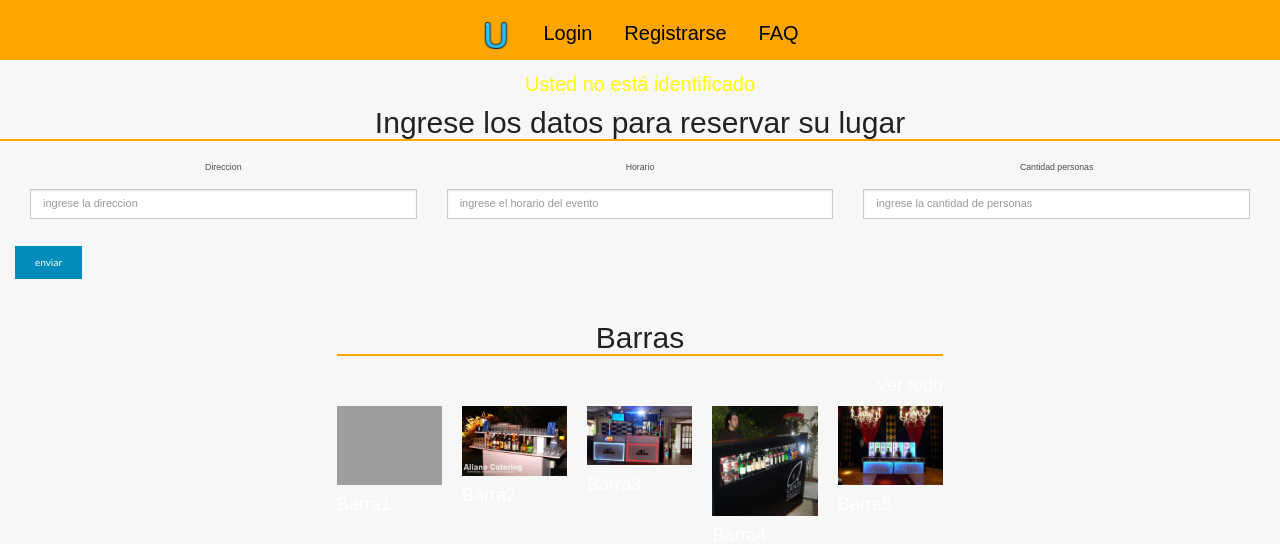
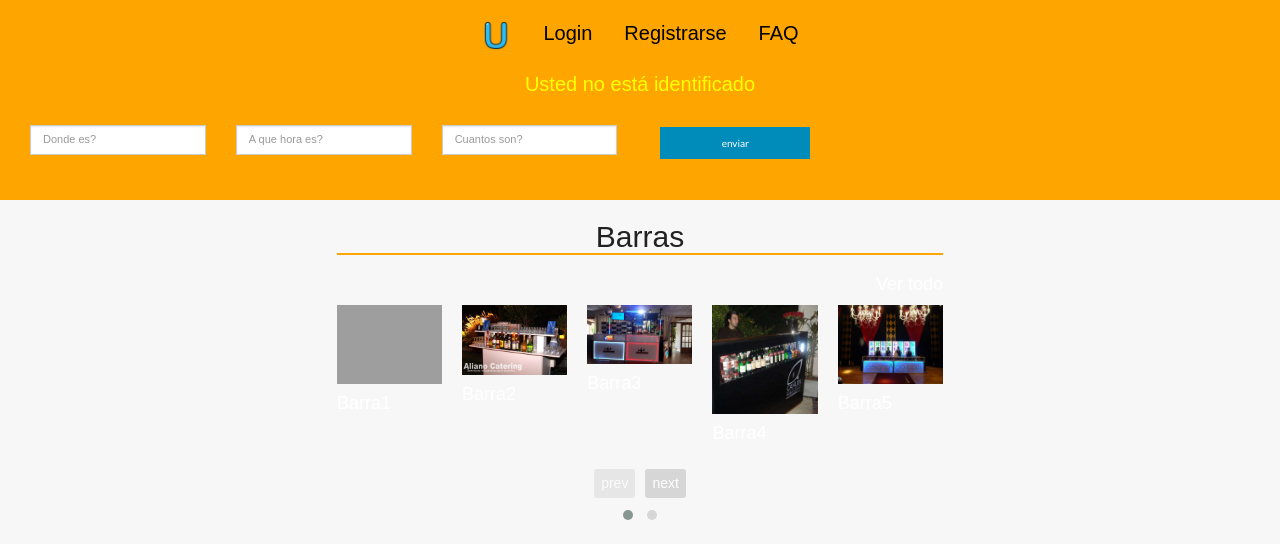
Before and after one commit to sashasier/Utile, a PHP site: page /home.php in a window 1280 px wide. Shown: the top 544 px of the page. Run offline with PHP 8.4, Linux system fonts and the light colour scheme; some libraries are stand-ins or nearby versions; grey boxes are pictures that could not be loaded.

Commit message:
Cambio css

```diff
--- a/css/style.css
+++ b/css/style.css
@@ -18,10 +18,14 @@ ul {
 li a {
   color: black;
 }
-.contenidocentro {
+.form-banner {
   width: 100%;
   height: 100%;
   padding-top: 2%;
+  font-style: serif;
+}
+.button {
+  width: 150px;
 }
 a {
     color: #fff;
@@ -60,7 +64,7 @@ a {
   width: 100% !important;
   vertical-align: middle !important;
   background-color: orange;
-  height: 60px;
+  height: 200px;
   text-align: center;
 
 }
--- a/home.php
+++ b/home.php
@@ -51,31 +51,24 @@
     			<a class="not-login"><?php echo $wellcome ?></a>
 <!--    			<a class="not-login">Usted no se ha identificado</a>	-->
     		</div>
+
+        <div class="form-banner">
+          <form class="col-md-8" action="index.html" method="post">
+            <div class="form-group col-md-3">
+              <input type="text" class="form-control" id="direccion" placeholder="Donde es?" value="" required>
+            </div>
+          <form class="col-md-8" action="index.html" method="post">
+            <div class="form-group col-md-3">
+              <input type="text" class="form-control" id="horario" placeholder="A que hora es?" value="" required>
+            </div>
+          <form class="col-md-8" action="index.html" method="post">
+            <div class="form-group col-md-3">
+                <input type="text" class="form-control" id="personas" placeholder="Cuantos son?" value="" required>
+            </div>
+          <button class="button" type="button" name="enviar">enviar</button>
+          <br>
+        </div>
       </div>
-
-      <div class="contenidocentro">
-        <h2>Ingrese los datos para reservar su lugar</h2>
-        <form class="col-md-12" action="index.html" method="post">
-          <div class="form-group col-md-4">
-            <label for="nombre">Direccion</label>
-            <input type="text" class="form-control" id="direccion" placeholder="ingrese la direccion" value="" required>
-          </div>
-        <form class="col-md-12" action="index.html" method="post">
-          <div class="form-group col-md-4">
-            <label for="nombre">Horario</label>
-            <input type="text" class="form-control" id="horario" placeholder="ingrese el horario del evento" value="" required>
-          </div>
-        <form class="col-md-12" action="index.html" method="post">
-          <div class="form-group col-md-4">
-              <label for="nombre">Cantidad personas</label>
-              <input type="text" class="form-control" id="personas" placeholder="ingrese la cantidad de personas" value="" required>
-          </div>
-        <button type="button" name="enviar">enviar</button>
-        <br>
-      </div>
-
-
-	  </div>
 
 	  <section id="barras">
 	    <div class="row">
@@ -275,6 +268,7 @@
           </div>
           <p class="txt_footer">&copy; UTILE 2017 - Todos los derechos reservados</p>
         </footer>
+  </div>
 	<script>$(document).ready(function(){$("#myCarousel").carousel("pause");});</script>
 	<script src="https://maxcdn.bootstrapcdn.com/bootstrap/3.3.7/js/bootstrap.min.js"></script>
   </body>
```
